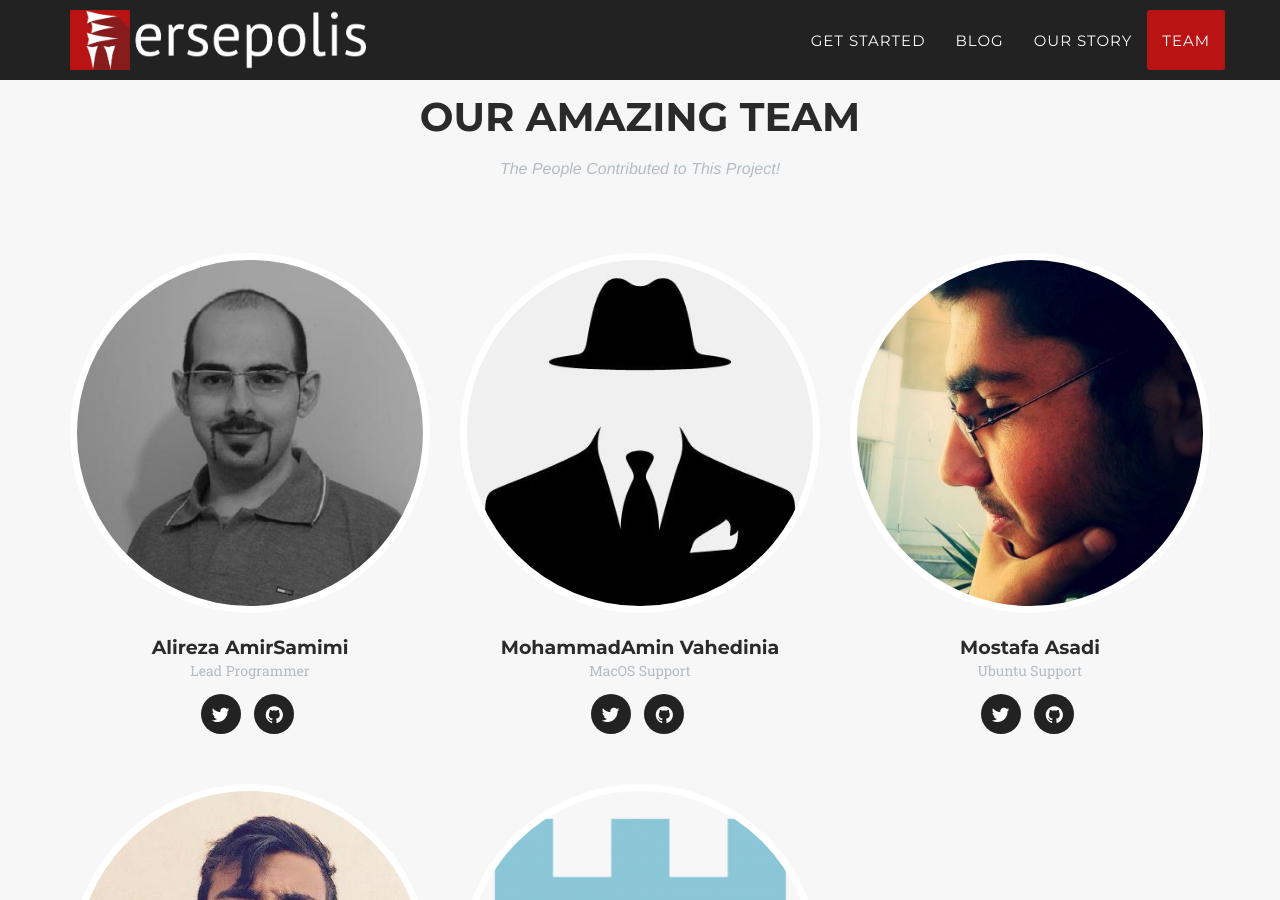
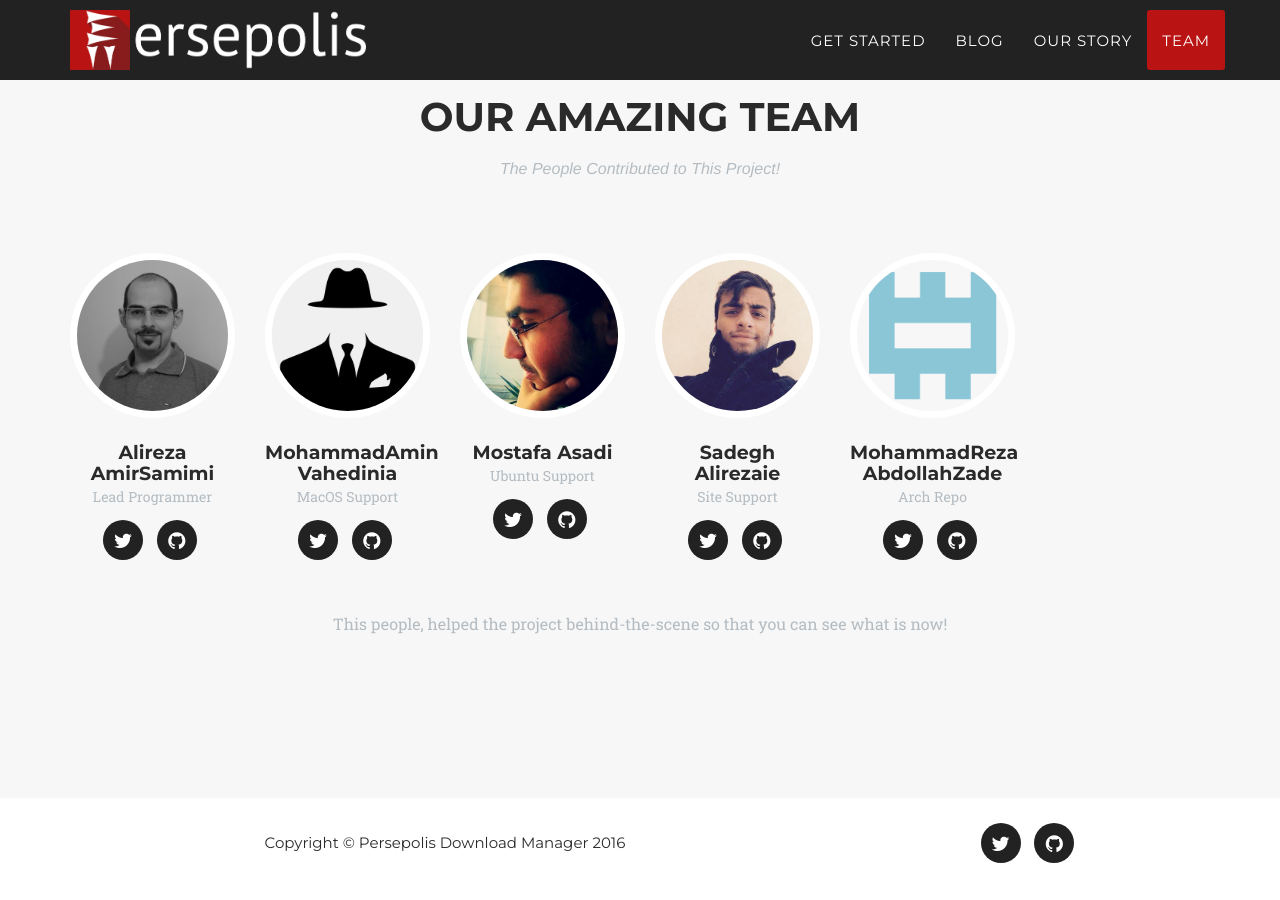
Before and after one commit to mavahedinia/mr0null.github.io, a Jekyll site: the page built from index.html, in a window 1280 px wide and 900 px high, scrolled down 4537 px. Built offline with Jekyll 4.4.1, drawn with Linux system fonts in a browser that asks for light colours; some web fonts are replaced.

Commit message:
Minimized team container

```diff
--- a/_includes/team.html
+++ b/_includes/team.html
@@ -9,7 +9,7 @@
             </div>
             <div class="row">
                 {% for member in site.people %}
-                <div class="col-sm-4">
+                <div class="col-sm-2">
                     <div class="team-member">
                         <img src="img/team/{{ member.pic }}.jpg" class="img-responsive img-circle" alt="">
                         <h4>{{ member.name }}</h4>
```
